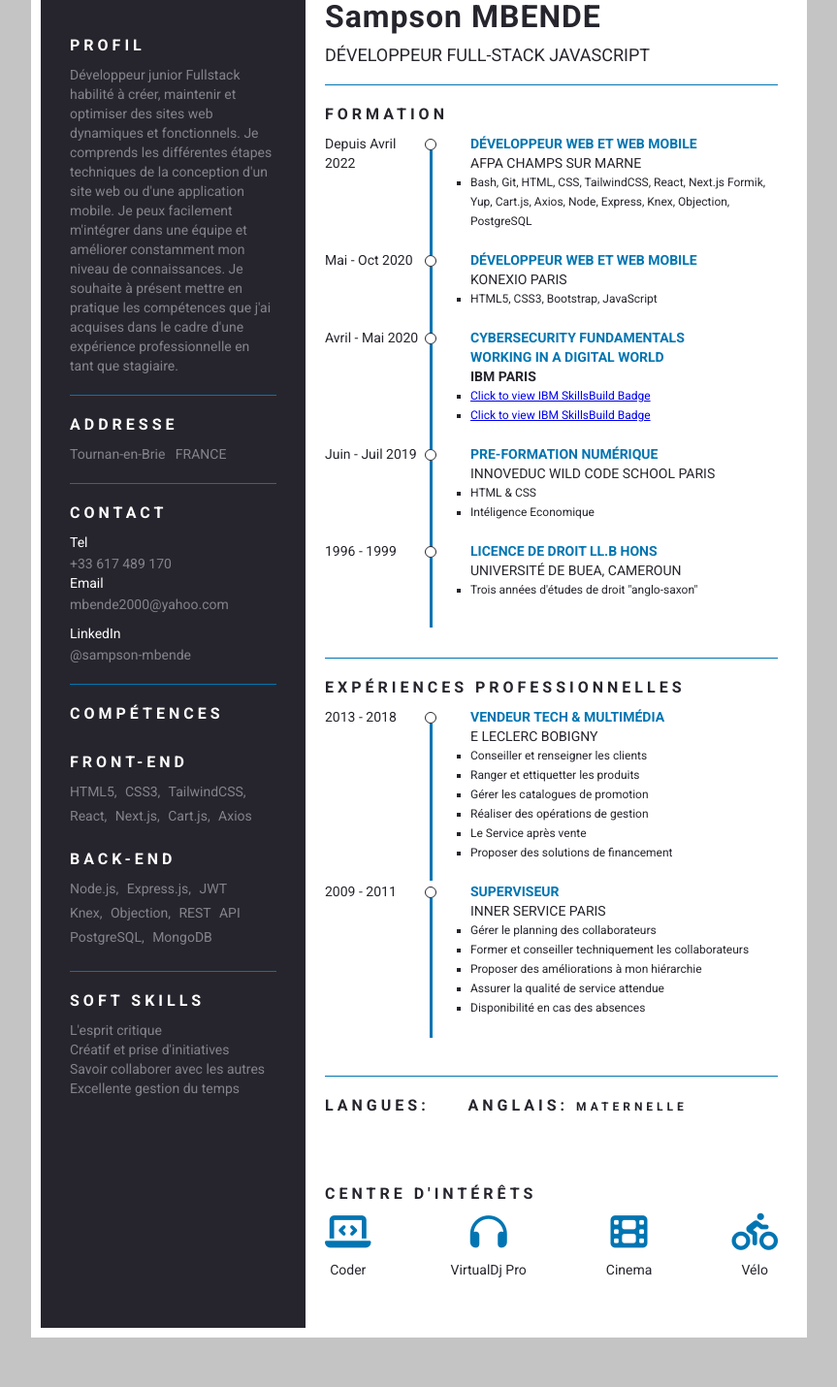
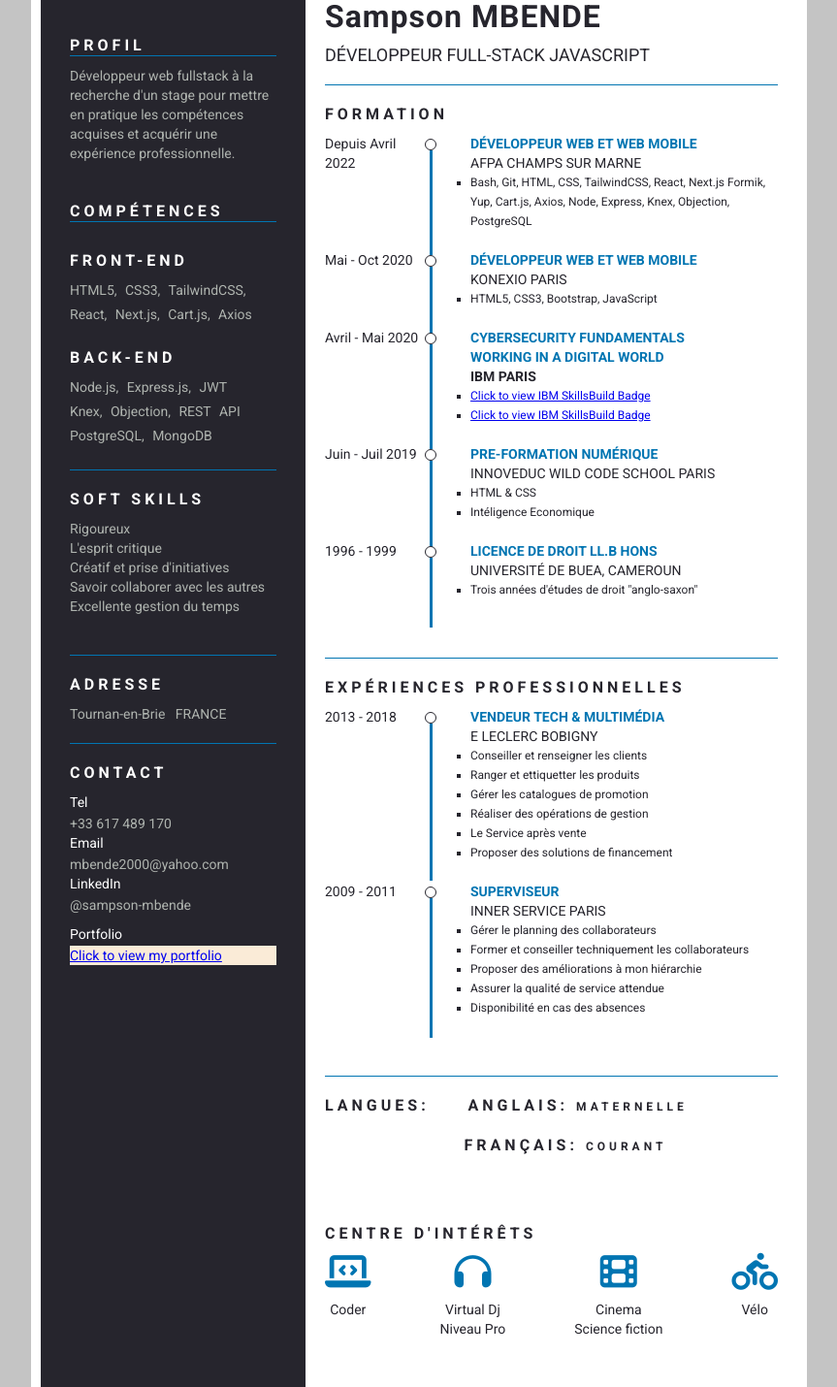
Before and after one commit to SAMMBENDE/new_cv_mbende, a plain HTML site: page index.html in a window 1280 px wide. Shown: the part 83-1513 px from the top of the page at 97% size, without its empty margins (208-1071 px from the left). Drawn offline with Linux system fonts and the light colour scheme.

Commit message:
profile changes

```diff
--- a/index.html
+++ b/index.html
@@ -20,50 +20,15 @@
             <div class="role">Développeur Full-Stack javaScript</div>
           </div>
           <div class="resume_item resume_profile">
-            <div class="resume_title">Profil</div>
+            <div class="resume_titlecomp">Profil</div>
             <div class="resume_info">
-              Développeur junior Fullstack habilité à créer, maintenir et
-              optimiser des sites web dynamiques et fonctionnels. Je comprends
-              les différentes étapes techniques de la conception d'un site web
-              ou d'une application mobile. Je peux facilement m'intégrer dans
-              une équipe et améliorer constamment mon niveau de connaissances.
-              Je souhaite à présent mettre en pratique les compétences que
-              j'ai acquises dans le cadre d'une expérience professionnelle
-              en tant que stagiaire.
+              Développeur web fullstack à la recherche d'un stage
+              pour mettre en pratique les compétences acquises
+              et acquérir une expérience professionnelle.
+            </div><br>
 
-
-              <!-- Développeur Fullstack junior apte à créer, maintenir et optimiser
-              des sites web dynamiques et fonctionnels. Je maîtrise les
-              différentes étapes techniques de la création d'un site web ou
-              d'une application mobile. Je peux facilement m'intégrer dans une
-              équipe existante et améliorer constamment mon niveau de
-              connaissances. Je souhaiterais désormais mettre en pratique les
-              compétences acquises avec une expérience professionnelle en tant
-              que stagiaire. -->
-            </div>
-          </div>
-          <div class="resume_item resume_address">
-            <div class="resume_title">Addresse</div>
-            <div class="resume_info">Tournan-en-Brie &nbsp; FRANCE<br /></div>
-          </div>
-          <div class="resume_item resume_contact">
-            <div class="resume_title">Contact</div>
-            <div class="resume_info">
-              <div class="resume_subtitle">Tel</div>
-              <div class="resume_subinfo">+33 617 489 170</div>
-            </div>
-            <div class="resume_info">
-              <div class="resume_subtitle">Email</div>
-              <div class="resume_subinfo">mbende2000@yahoo.com</div>
-            </div>
-            <div class="resume_info">
-              <div class="resume_subtitle">LinkedIn</div>
-              <div class="resume_subinfo">@sampson-mbende</div>
-            </div>
-          </div>
-
-          <div class="resume_item resume_skills">
-            <div class="resume_title">COMPÉTENCES</div>
+            <div class="resume_item resume_skills">
+            <div class="resume_titlecomp">COMPÉTENCES</div>
             <br />
             <div class="resume_title">FRONT-END</div>
             <div class="resume_info">
@@ -93,12 +58,38 @@
           <div class="resume_item resume_contact">
             <div class="resume_title">SOFT SKILLS</div>
             <div class="resume_info">
+              <div>Rigoureux</div>
               <div>L'esprit critique</div>
               <div>Créatif et prise d'initiatives</div>
               <div>Savoir collaborer avec les autres</div>
               <div>Excellente gestion du temps</div>
             </div>
           </div>
+          </div>
+          <div class="resume_item resume_address">
+            <div class="resume_title">Adresse</div>
+            <div class="resume_info">Tournan-en-Brie &nbsp; FRANCE<br /></div>
+          </div>
+          <div class="resume_item resume_contact">
+            <div class="resume_title">Contact</div>
+            <div class="resume_info">
+              <div class="resume_subtitle">Tel</div>
+              <div class="resume_subinfo">+33 617 489 170</div>
+            </div>
+            <div class="resume_info">
+              <div class="resume_subtitle">Email</div>
+              <div class="resume_subinfo">mbende2000@yahoo.com</div>
+            </div>
+            <div class="resume_info">
+              <div class="resume_subtitle">LinkedIn</div>
+              <div class="resume_subinfo">@sampson-mbende</div>
+            </div>
+            <div class="resume_info">
+              <div class="resume_subtitle">Portfolio</div>
+              <div class="resume_subinfosite"><a href="https://sammbende.github.io/My-personal-portfolio/" target="_blank">Click to view my portfolio</a></div>
+            </div>
+          </div>
+
         </div>
       </div>
 
@@ -243,7 +234,10 @@
           <div class="resume_title">
             LANGUES: &nbsp; &nbsp;
             <span>ANGLAIS:</span>
-            <span class="speak"> Maternelle</span>
+            <span class="speak"> Maternelle</span> <br> <br>
+            &nbsp; &nbsp; &nbsp; &nbsp; &nbsp; &nbsp; &nbsp; &nbsp; &nbsp;
+            <span>FRANÇAIS:</span>
+            <span class="speak">Courant</span>
           </div>
           <br>
           <br>
@@ -262,13 +256,13 @@
               <div class="int_icon">
                 <i class="fas fa-headphones"></i>
               </div>
-              <div class="int_data">VirtualDj Pro</div>
+              <div class="int_data">Virtual Dj</div><span>Niveau Pro</span>
             </div>
             <div class="interests">
               <div class="int_icon">
                 <i class="fas fa-film"></i>
               </div>
-              <div class="int_data">Cinema</div>
+              <div class="int_data">Cinema</div><span>Science fiction</span>
             </div>
             <div class="interests">
               <div class="int_icon">
--- a/styles.css
+++ b/styles.css
@@ -61,7 +61,7 @@ body {
 }
 
 .resume_wrapper .resume_left .resume_info {
-  color: #84838b;
+  color: #afb4af;
 }
 
 .resume_wrapper .resume_left .resume_bottom {
@@ -72,6 +72,21 @@ body {
   padding: 20px 0;
   border-bottom: 1px solid #0175b2;
 }
+
+.resume_titlecomp {
+  border-bottom: 1px solid #0175b2;
+  color: #fff;
+  text-transform: uppercase;
+  font-weight: 700;
+  font-size: 16px;
+  margin-bottom: 10px;
+  letter-spacing: 4px;
+}
+
+.resume_subinfosite {
+  background-color: antiquewhite;
+}
+
 .resume_info .skills_list .skills_left {
   word-spacing: 5px;
 }
```
